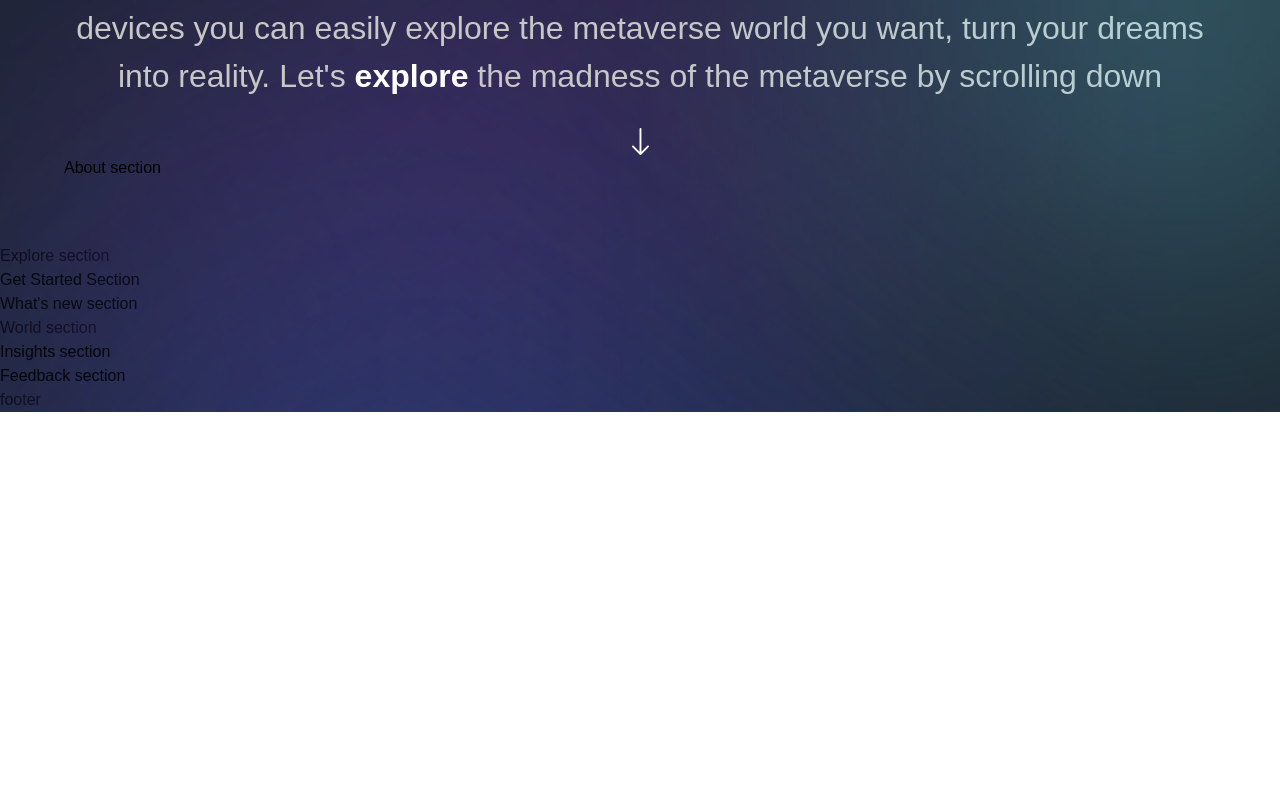
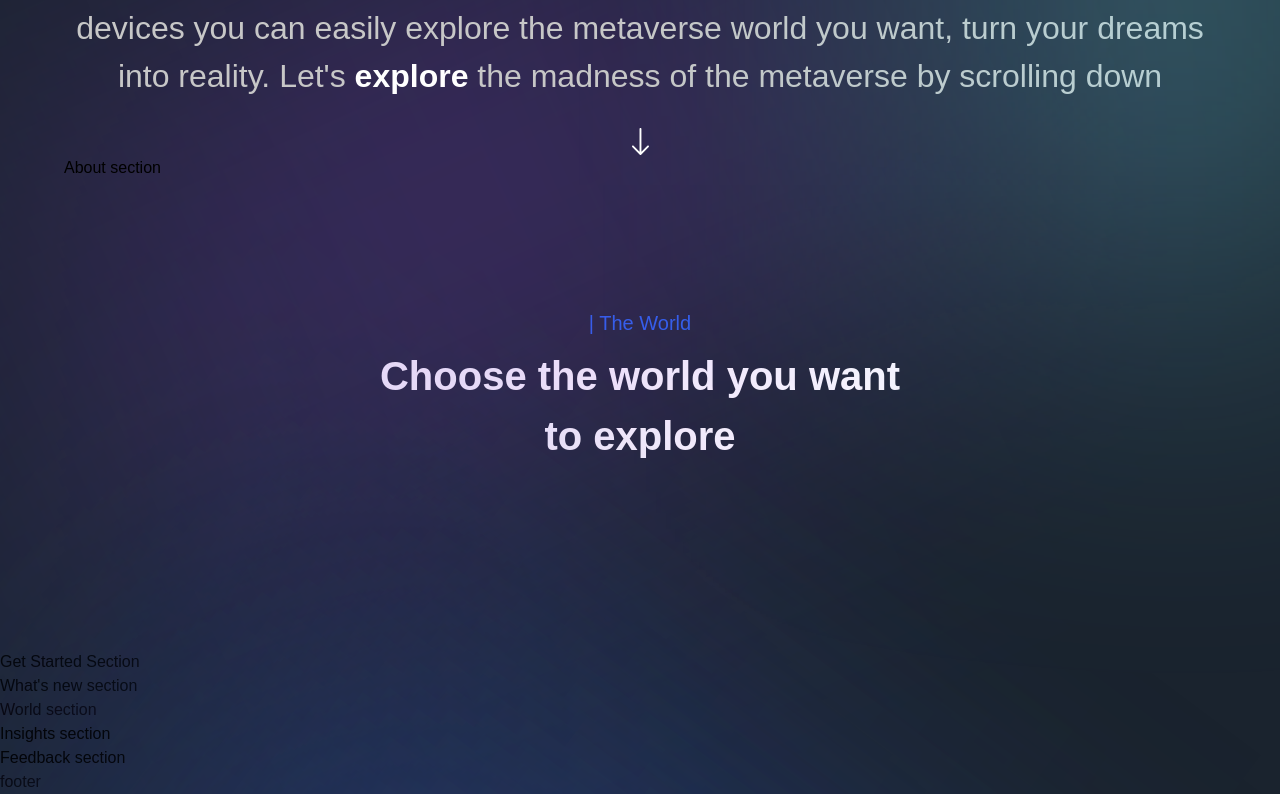
Before and after one commit to DevAnonitos/MetaVer-web-dev, a Next.js app: page / in a window 1280 px wide. Shown: the part 1386-2180 px from the top of the page. Before the commit the page ends 1798 px from the top, so only its background shows below. Built offline with nearby package versions, Linux system fonts and the light colour scheme; a web font is replaced by a local one.

Commit message:
update-explore-section@1

```diff
--- a/components/CustomTexts.jsx
+++ b/components/CustomTexts.jsx
@@ -18,5 +18,12 @@
 );
 
 export const TitleText = ({ title, textStyles }) => (
-  <h2>Title Text</h2>
+  <motion.h2
+    variants={textVariant2}
+    initial="hidden"
+    whileInView="show"
+    className={`mt-[8px] font-bold md:text-[40px] text-white ${textStyles}`}
+  >
+    {title}
+  </motion.h2>
 );
--- a/sections/Explore.jsx
+++ b/sections/Explore.jsx
@@ -1,8 +1,36 @@
 'use client';
 
+import styles from '../styles';
+import { staggerContainer} from '../utils/motion';
+import { ExploreCard, TitleText, TypingText} from '../components';
+import { exploreWorlds } from '../constants';
+import { motion } from 'framer-motion'
+
 const Explore = () => (
-  <section>
-    Explore section
+  <section className={`${styles.paddings}`} id="explore">
+    <motion.div
+      variants={staggerContainer}
+      initial="hidden"
+      whileInView="show"
+      viewport={{once: false, amount:0.25}}
+      className={`${styles.innerWidth} mx-auto flex flex-col`}
+    >
+      <TypingText
+        title="| The World"
+        textStyles="text-center"
+      />
+      <TitleText
+        title={
+        <>
+          Choose the world you want
+          <br className="md:block hidden" />to explore
+        </>}
+        textStyles="text-center"
+      />
+      <div className="mt-[50px] flex lg:flex-row flex-col min-h-[70px]">
+
+      </div>
+    </motion.div>
   </section>
 );
 
```
